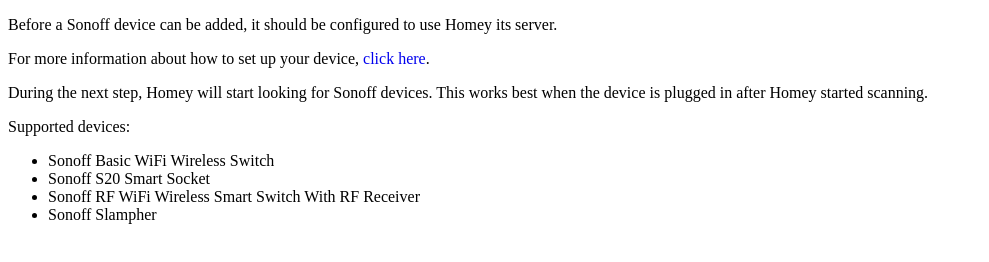
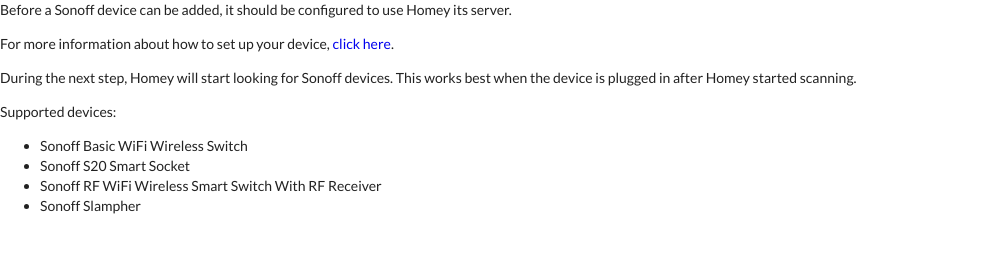
Before and after one commit to robertklep/name.klep.sonoff, a website: page drivers/sonoff/pair/intro.html in a window 1280 px wide. Shown: the whole page, without its empty margins (0-989 px from the left). Drawn offline with Linux system fonts and the light colour scheme.

Commit message:
Small template changes

```diff
--- a/drivers/sonoff/pair/intro.html
+++ b/drivers/sonoff/pair/intro.html
@@ -3,6 +3,7 @@
   <head>
     <meta name="viewport" content="width=device-width, initial-scale=1, maximum-scale=1, user-scalable=no">
     <script src='vue.min.js'></script>
+    <link rel='stylesheet' href='semantic-custom.min.css'>
     <style>
       #intro-view a[onclick] {
         color : #00e;
```
Also changed, not shown: drivers/sonoff/pair/device-setup.html (+3 -2 lines).
